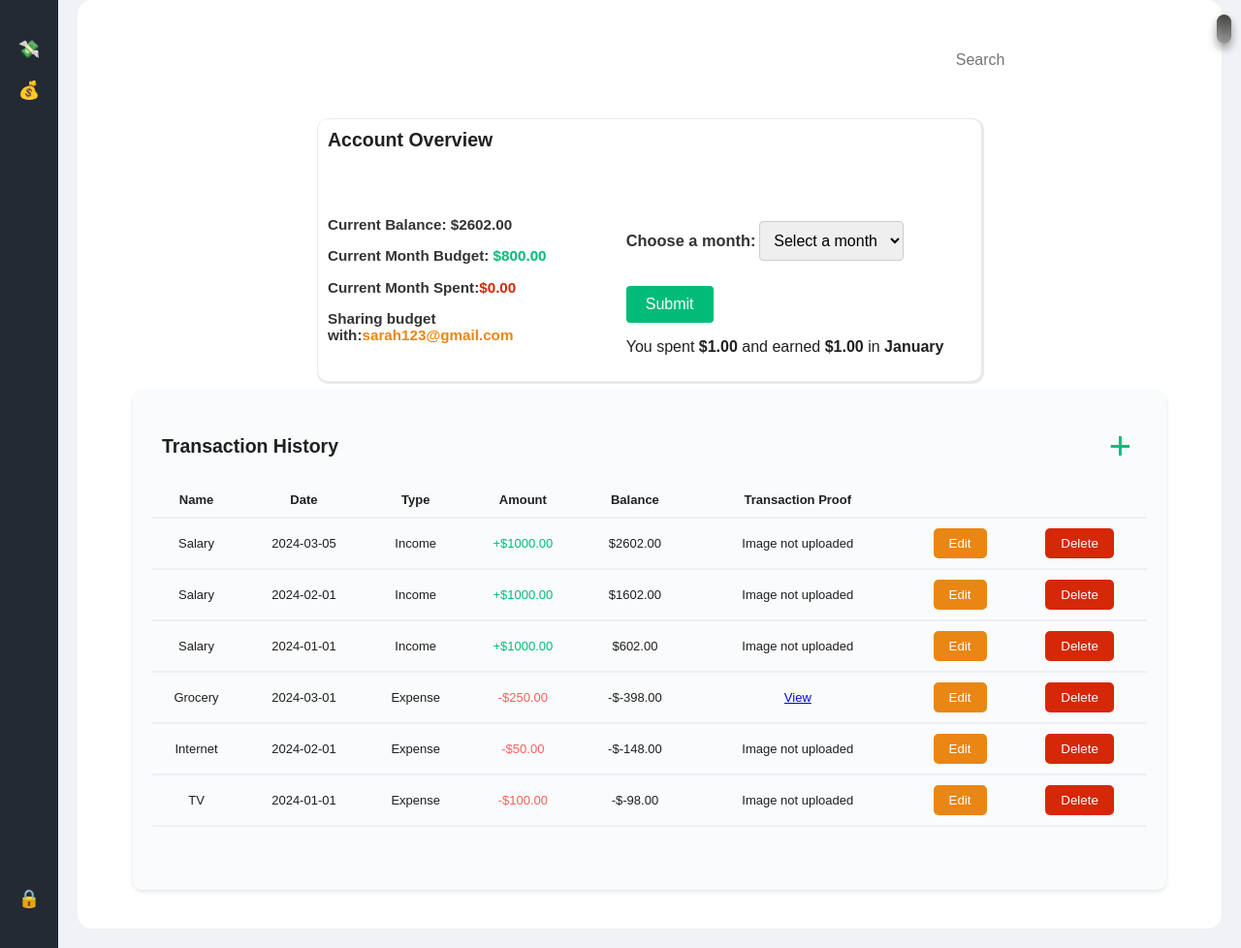
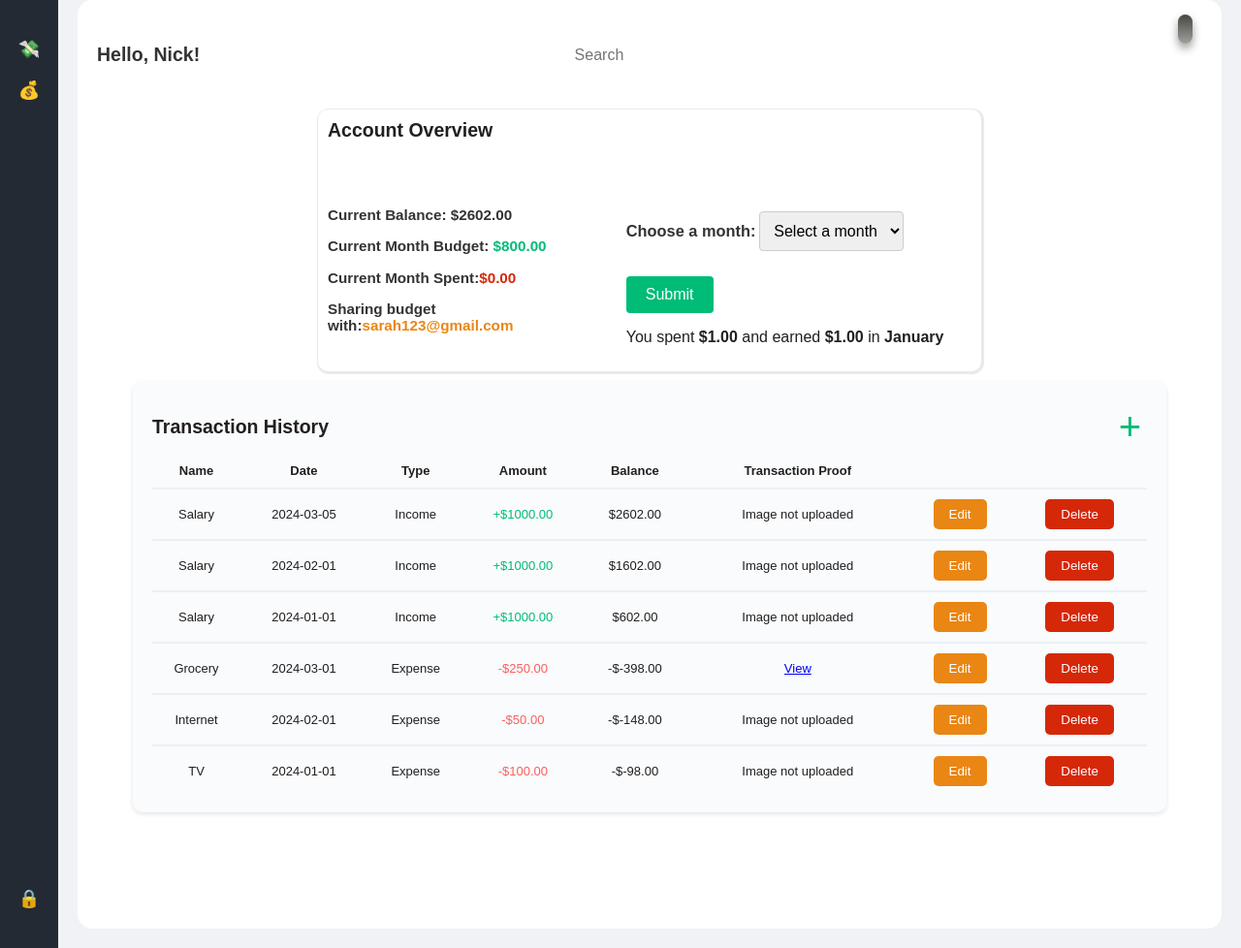
Before and after one commit to Shivanii7/ACIT2911-Agile, a Flask app: page /expenses in a window 1280 px wide. Shown: the whole page at 97% size. Run offline with Flask 3, Linux system fonts and the light colour scheme; a user stored in the database is signed in; data comes from the database, SQL or seed files in the repository; both versions use the stored data as it was after the commit.

Commit message:
fix expense page

```diff
--- a/main.py
+++ b/main.py
@@ -344,6 +344,7 @@ def expense_homepage():
         return redirect(url_for('login'))
     cid = session['cid']
     customer = get_customer_by_cid(cid)
+
     balance = customer.balance
     budget = customer.budget
 
@@ -378,7 +379,7 @@ def expense_homepage():
     month_earned = session.get('month_earned', 0)
     month = session.get('month_int', 0)
     value = budget-current_month_spent
-    return render_template("expense.html", value=value, transactions=processed_data, month_spent=month_spent, spent=current_month_spent, balance=balance, joint=customer.joint, budget=budget, search=search, month=month, month_earned=month_earned)
+    return render_template("expense.html", value=value, transactions=processed_data, month_spent=month_spent, spent=current_month_spent, balance=balance, joint=customer.joint, budget=budget, search=search, month=month, month_earned=month_earned, customer=customer, current_month=current_month, current_month_str=current_month_str)
 
 @app.route("/expenses", methods=['POST'])
 def expense_update():
@@ -402,8 +403,17 @@ def expense_update():
     elif joint=='N/A' and not balance and not budget:
         jsonString = {"message": "Your status doesn't change!","redirect_url": url_for('expense_homepage')}
     else:
-        jsonString = {
-            "message": "Set successfully! You are not sharing budget with others!","redirect_url": url_for('expense_homepage')}
+        if joint is not None and customer.joint is None:
+            # customer.joint = joint
+            jsonString = {"message": "You are not sharing budget with others!","redirect_url": url_for('expense_homepage')}
+        elif joint is None and balance or budget:
+            jsonString = {"message": "Set successfully! You are not sharing budget with others!","redirect_url": url_for('expense_homepage')}
+        elif balance is not None or budget is not None:
+            jsonString = {"message": "Set successfully! You are not sharing budget with others!","redirect_url": url_for('expense_homepage')}
+        else:
+            jsonString = {"message": "You are not sharing budget with others!","redirect_url": url_for('expense_homepage')}
+        # jsonString = {
+        #     "message": "Set successfully! You are not sharing budget with others!","redirect_url": url_for('expense_homepage')}
     print(jsonString['redirect_url'])
     return jsonString
 
--- a/static/expense.css
+++ b/static/expense.css
@@ -47,12 +47,6 @@ header h1 {
   padding: 0;
 }
 
-header {
-  color: white;
-  padding: 5px;
-  text-align: center;
-}
-
 .main-content {
   align-items: center;
   justify-content: center;
@@ -66,9 +60,10 @@ header {
   display: flex;
   justify-content: space-between;
   align-items: center;
-  padding: 10px;
-  background-color: #f9fbfc;
-  border-radius: 10px;
+  /* padding: 10px; */
+  /* background-color: #f9fbfc; */
+  /* border-radius: 10px;
+} */
 }
 
 .container {
@@ -156,6 +151,8 @@ header {
     border-radius: 200px;
     box-shadow: inset 0px 5px 15px rgba(0,0,0,0.4), inset 0px -5px 15px rgba(5, 5, 5, 0.4);
     cursor: pointer;
+    margin-right: 20px;
+
 }
 
 #dmtoggle + label:after {
@@ -163,6 +160,7 @@ header {
   width:15px;
   height: 30px;
   position: absolute;
+  margin-right: 40px;
   top: 15px;;
   right:10px;
   background: linear-gradient(180deg,#060703be,#0f0f0765);
@@ -197,7 +195,7 @@ p {
   font-size:medium;
 }
 .search-bar{
-  width: 80%;
+  width: 100%;
   padding: 10px;
   margin: 10px 10px 10px 10px;
   border-radius: 10px;
@@ -212,7 +210,7 @@ p {
 
 .scrollable-history {
   overflow-y: scroll;
-  height: 400px;
+  height: 350px;
   width: 100%;
 }
 
--- a/templates/expense.html
+++ b/templates/expense.html
@@ -3,8 +3,8 @@
 <link rel="stylesheet" href="../static/expense.css" />
 <link rel="script" href="../static/expense.js" />
 <div class="main-content">
-  <header>
-    <!-- <h1>Your Account</h1> -->
+  <header class="top">
+    <h1>Hello, {{ customer.first_name }}!</h1>
     <form action="{{ url_for('submit_form') }}" method="post">
       <input class="search-bar" type="search" placeholder="Search" name="search" />
     </form>
--- a/templates/settings.html
+++ b/templates/settings.html
@@ -4,7 +4,7 @@
 <link rel="stylesheet" href="{{ url_for('static', filename = 'settings.css') }}"/>
 
 <div class="container">
-  <h1>Financial Info Settings</h1>
+  <h1>Financial Info</h1>
 
   <form method="POST" id="theForm" action="{{ url_for('expense_update') }}">
     <input type="checkbox" name="dmtoggle" id="dmtoggle" />
```
Also changed, not shown: data/data.db.
